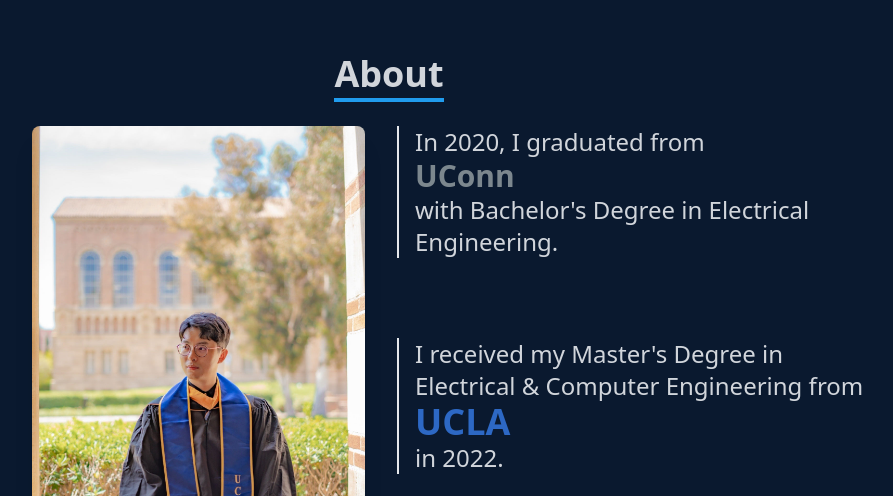
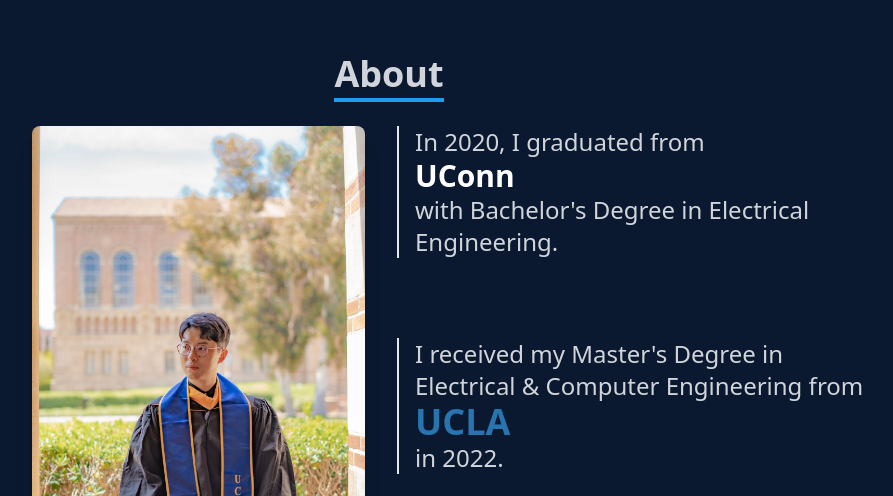
Before and after one commit to King23WL/ReactPortfolio, a React (Vite) app: page / in a window 1280 px wide. Shown: the part 860-1356 px from the top of the page, without its empty margins (259-1152 px from the left). Built offline with nearby package versions, Linux system fonts and the light colour scheme; what tailwindcss-animated would draw is missing.

Commit message:
ucla text color change offical

```diff
--- a/src/components/About.jsx
+++ b/src/components/About.jsx
@@ -24,7 +24,7 @@ export default function About() {
             <li className="border-l-2 animate-fade-down animate-once animate-ease-out">
               <p className="md:text-2xl">
                 In 2020, I graduated from <br />
-                <span className="text-[#7C878E] font-bold text-3xl">
+                <span className="text-[#ffffff] font-bold text-3xl">
                   UConn
                 </span>{" "}
                 <br />
@@ -36,7 +36,7 @@ export default function About() {
               <p className="md:text-2xl">
                 I received my Master's Degree in Electrical & Computer
                 Engineering from <br />
-                <span className="text-[#2D68C4] font-bold text-4xl">
+                <span className="text-[#2774AE] font-bold text-4xl">
                   UCLA
                 </span>{" "}
                 <br />
```
